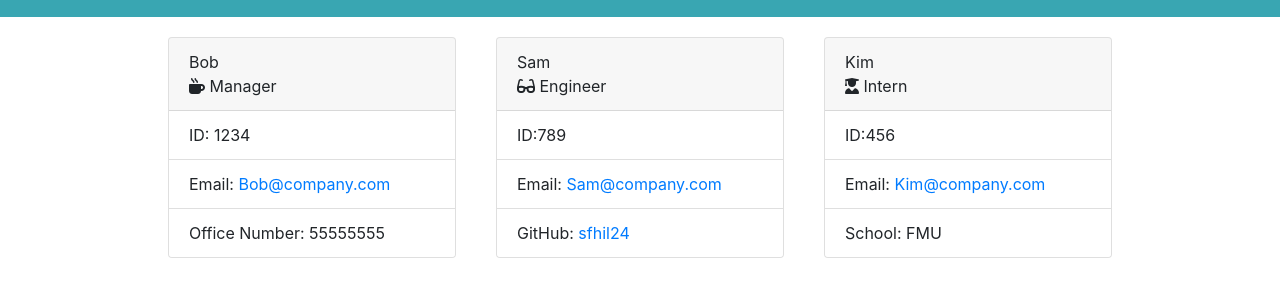
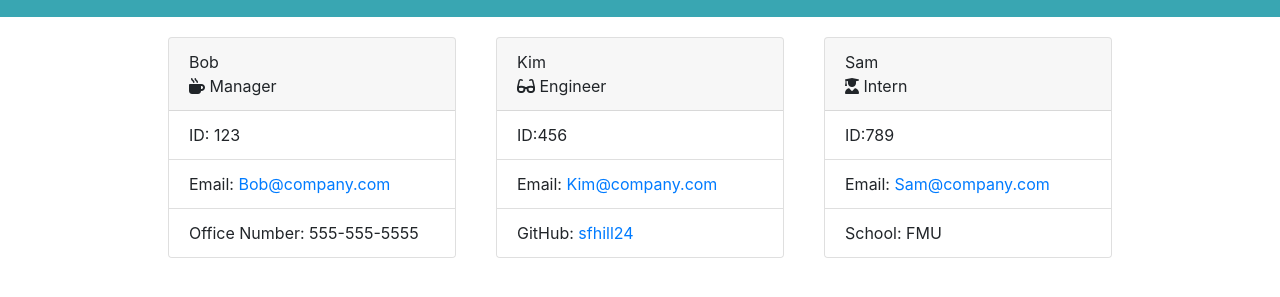
Before and after one commit to sfhill24/Team-Profiile-Generator, a website: page TeamProfile.html in a window 1280 px wide. Shown: the part 79-376 px from the top of the page. Drawn offline with nearby package versions, Linux system fonts and the light colour scheme.

Commit message:
added readMe

```diff
--- a/TeamProfile.html
+++ b/TeamProfile.html
@@ -31,32 +31,32 @@
                     Manager
                 </div>
                 <ul class="list-group list-group-flush">
-                    <li class="list-group-item" id="id">ID: 1234 </li>
+                    <li class="list-group-item" id="id">ID: 123 </li>
                     <li class="list-group-item" id="email">Email: <a href="mailto:Bob@company.com">Bob@company.com</a></li>
-                    <li class="list-group-item" id="officeNumber">Office Number: 55555555</li>
+                    <li class="list-group-item" id="officeNumber">Office Number: 555-555-5555</li>
                 </ul>
             </div >
         <div class="card card-style" style="width: 18rem;">
                 <div class="card-header">
-                    <div>Sam</div>
+                    <div>Kim</div>
                     <i class="fa-solid fa-glasses"></i>
                     Engineer
                 </div>
                 <ul class="list-group list-group-flush">
-                    <li class="list-group-item" id="id">ID:789 </li>
-                    <li class="list-group-item" id="email">Email: <a href="mailto:Sam@company.com">Sam@company.com</a></li>
-                    <li class="list-group-item" id="github">GitHub: <a href="https://github.com/sfhil24">sfhil24</a></li>
+                    <li class="list-group-item" id="id">ID:456 </li>
+                    <li class="list-group-item" id="email">Email: <a href="mailto:Kim@company.com">Kim@company.com</a></li>
+                    <li class="list-group-item" id="github">GitHub: <a href="https://github.com/sfhill24">sfhill24</a></li>
                 </ul>
             </div>
         <div class="card card-style" style="width: 18rem;">
                 <div class="card-header">
-                    <div>Kim</div>
+                    <div>Sam</div>
                     <i class="fa-solid fa-user-graduate"></i>
                     Intern
                 </div>
                 <ul class="list-group list-group-flush">
-                    <li class="list-group-item" id="id">ID:456 </li>
-                    <li class="list-group-item" id="email">Email: <a href="mailto:Kim@company.com">Kim@company.com</a></li>
+                    <li class="list-group-item" id="id">ID:789 </li>
+                    <li class="list-group-item" id="email">Email: <a href="mailto:Sam@company.com">Sam@company.com</a></li>
                     <li class="list-group-item" id="school">School: FMU</li>
                 </ul>
             </div>
```
Also changed, not shown: README.md.
